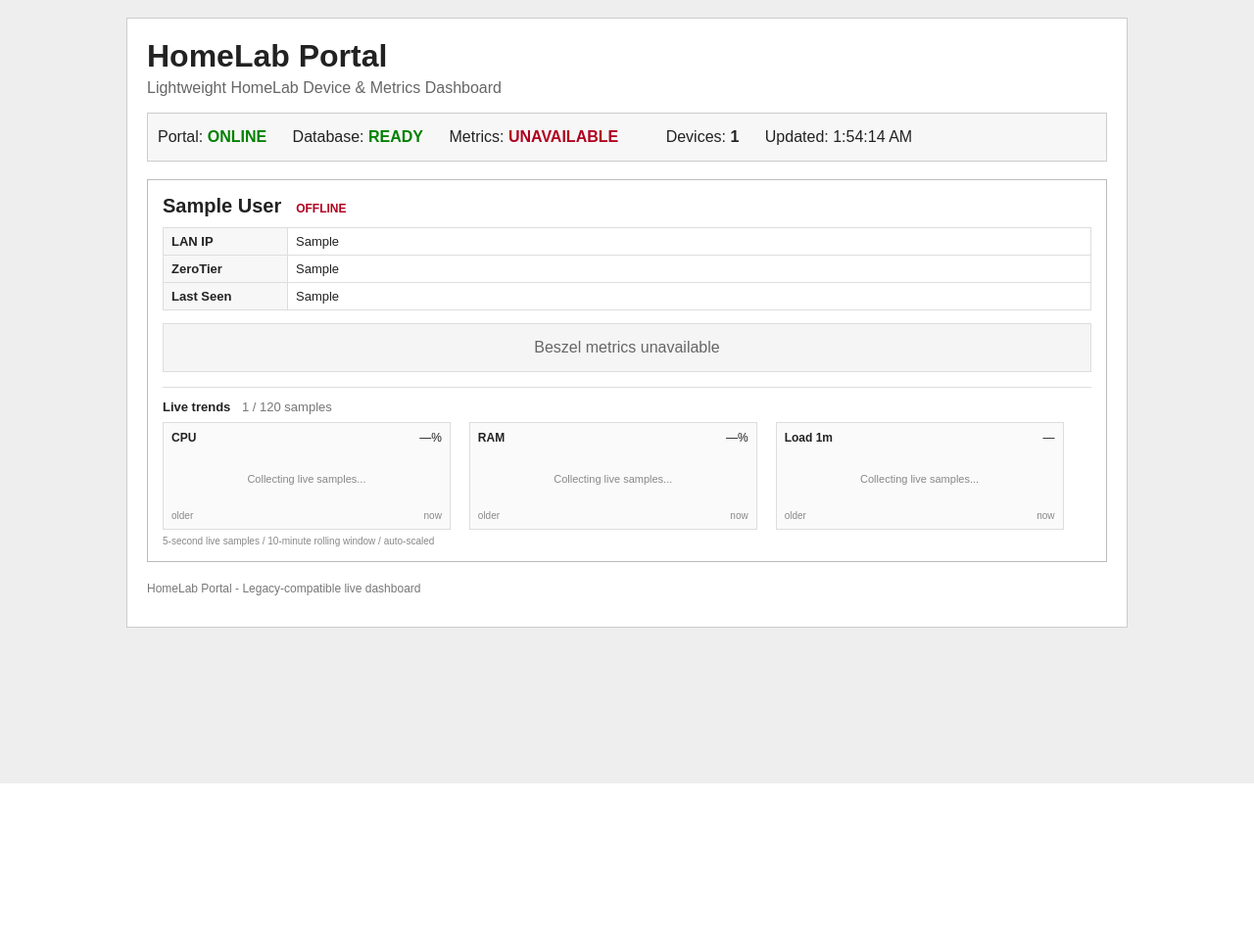
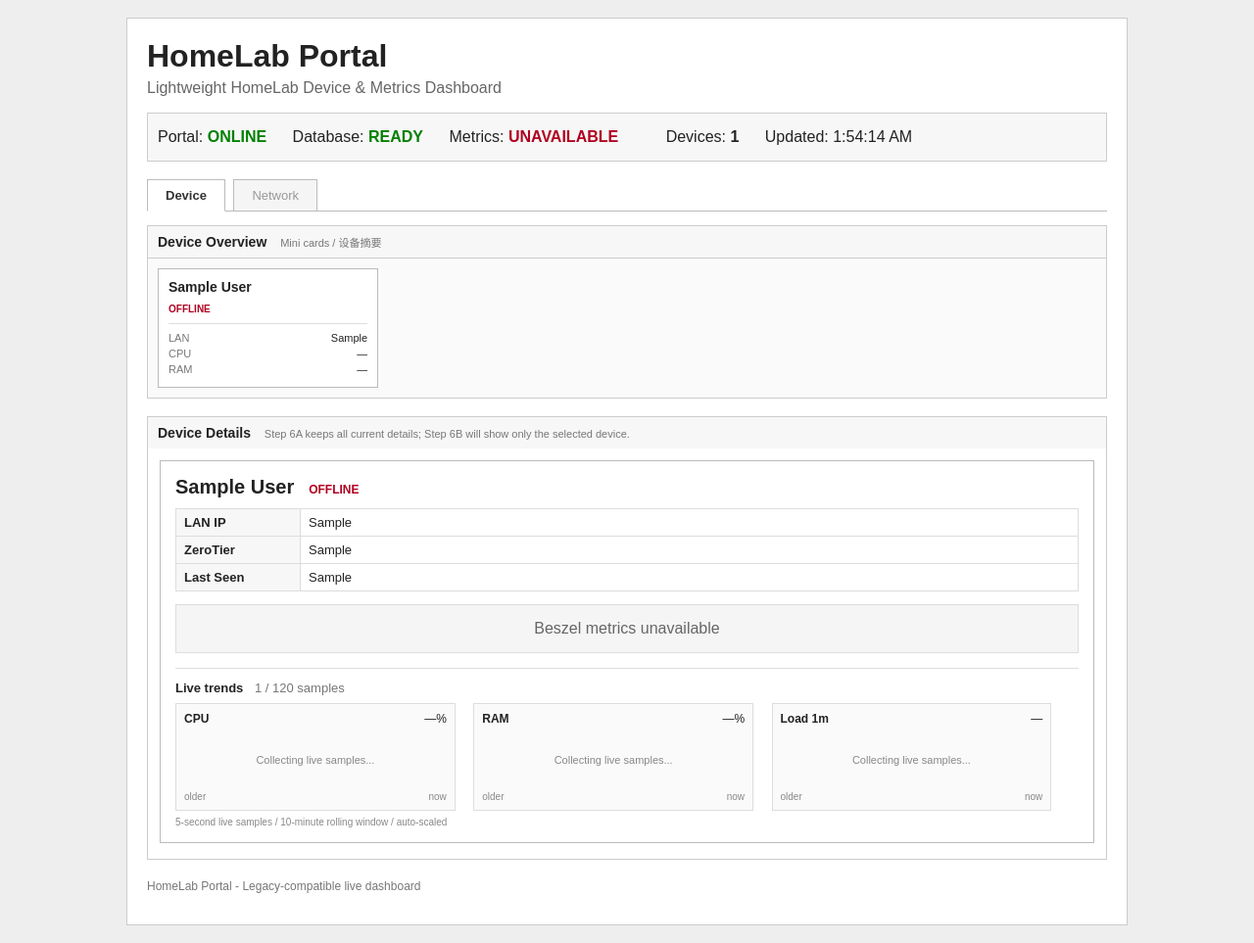
Before and after one commit to hhb-coding/homelab-portal, a Flask app: page / in a window 1280 px wide. Shown: the whole page at 98% size. Before the commit the page ends 800 px from the top, so only its background shows below. Run offline with Flask 3, Linux system fonts and the light colour scheme; tables that the repository leaves empty hold one stand-in row (values such as "Sample post").

Commit message:
feat: add dashboard mini-card layout

```diff
--- a/static/dashboard.js
+++ b/static/dashboard.js
@@ -478,6 +478,34 @@
 }
 
 
+
+function miniCard(d) {
+  var online = d.beszel_status === "up";
+  var metrics = d.metrics_available === true;
+  var h = '<div class="mini-card">';
+
+  h += '<div class="mini-card-head">'
+    + '<strong>' + esc(nameOf(d)) + '</strong>'
+    + '<span class="' + (online ? "ok" : "bad") + '">'
+    + (online ? "ONLINE" : "OFFLINE")
+    + '</span></div>';
+
+  h += '<div class="mini-card-body">';
+  h += '<div><span>LAN</span><b>' + esc(d.lan_ip || "—") + '</b></div>';
+
+  if (metrics) {
+    h += '<div><span>CPU</span><b>' + num(d.cpu_percent, 1) + '%</b></div>';
+    h += '<div><span>RAM</span><b>' + num(d.memory_percent, 1) + '%</b></div>';
+  } else {
+    h += '<div><span>CPU</span><b>—</b></div>';
+    h += '<div><span>RAM</span><b>—</b></div>';
+  }
+
+  h += '</div></div>';
+  return h;
+}
+
+
 function card(d) {
   var online = d.beszel_status === "up";
   var h = '<div class="card">';
@@ -506,7 +534,7 @@
 }
 
 function render(data) {
-  var list = data.devices || [], h = "", i;
+  var list = data.devices || [], h = "", mini = "", i;
 
   /*
    * Store the newest sample before rendering.
@@ -522,11 +550,16 @@
   }
 
   if (list.length === 0) {
+    mini = '<div class="loading">No devices registered.</div>';
     h = '<div class="loading">No devices registered.</div>';
   } else {
-    for (i = 0; i < list.length; i = i + 1) { h += card(list[i]); }
+    for (i = 0; i < list.length; i = i + 1) {
+      mini += miniCard(list[i]);
+      h += card(list[i]);
+    }
   }
 
+  document.getElementById("mini-devices").innerHTML = mini;
   document.getElementById("devices").innerHTML = h;
   document.getElementById("dashboard-error").className = "error hidden";
   document.getElementById("last-updated").innerHTML =
--- a/static/style.css
+++ b/static/style.css
@@ -143,3 +143,153 @@
     margin-bottom: 8px;
   }
 }
+
+/* Step 6A: dashboard information architecture / Dashboard 信息架构 */
+.dashboard-tabs {
+  margin: 0 0 14px 0;
+  padding: 0;
+  border-bottom: 1px solid #bbbbbb;
+}
+
+.dashboard-tab {
+  display: inline-block;
+  margin: 0 4px -1px 0;
+  padding: 8px 18px;
+  border: 1px solid #bbbbbb;
+  background: #eeeeee;
+  color: #333333;
+  font-size: 13px;
+}
+
+.dashboard-tab.active-tab {
+  background: #ffffff;
+  border-bottom-color: #ffffff;
+  font-weight: bold;
+}
+
+.dashboard-tab.disabled-tab {
+  color: #999999;
+  background: #f5f5f5;
+}
+
+.section-block {
+  margin-bottom: 18px;
+}
+
+.section-heading {
+  padding: 8px 10px;
+  border: 1px solid #cccccc;
+  border-bottom: none;
+  background: #f7f7f7;
+  font-size: 14px;
+  font-weight: bold;
+}
+
+.section-heading small {
+  margin-left: 10px;
+  color: #777777;
+  font-size: 11px;
+  font-weight: normal;
+}
+
+.mini-grid {
+  overflow: hidden;
+  padding: 10px 10px 0 10px;
+  border: 1px solid #cccccc;
+  background: #fafafa;
+}
+
+.mini-card {
+  float: left;
+  width: 23.5%;
+  min-height: 118px;
+  margin: 0 2% 10px 0;
+  padding: 10px;
+  box-sizing: border-box;
+  border: 1px solid #bbbbbb;
+  background: #ffffff;
+}
+
+.mini-card:nth-child(4n) {
+  margin-right: 0;
+}
+
+.mini-card-head {
+  min-height: 34px;
+  padding-bottom: 7px;
+  margin-bottom: 6px;
+  border-bottom: 1px solid #dddddd;
+}
+
+.mini-card-head strong {
+  display: block;
+  margin-bottom: 4px;
+  font-size: 14px;
+}
+
+.mini-card-head span {
+  font-size: 10px;
+}
+
+.mini-card-body div {
+  overflow: hidden;
+  padding: 2px 0;
+  font-size: 11px;
+}
+
+.mini-card-body span {
+  float: left;
+  color: #777777;
+}
+
+.mini-card-body b {
+  float: right;
+  max-width: 70%;
+  overflow: hidden;
+  text-overflow: ellipsis;
+  white-space: nowrap;
+  font-weight: normal;
+}
+
+.detail-block #devices {
+  padding: 12px 12px 0 12px;
+  border: 1px solid #cccccc;
+  border-top: none;
+}
+
+.detail-block .card {
+  margin-bottom: 16px;
+}
+
+@media screen and (max-width: 800px) {
+  .mini-card {
+    width: 49%;
+    margin-right: 2%;
+  }
+
+  .mini-card:nth-child(4n) {
+    margin-right: 2%;
+  }
+
+  .mini-card:nth-child(2n) {
+    margin-right: 0;
+  }
+}
+
+@media screen and (max-width: 600px) {
+  .section-heading small {
+    display: block;
+    margin: 3px 0 0 0;
+  }
+
+  .mini-card {
+    float: none;
+    width: 100%;
+    margin-right: 0;
+  }
+
+  .mini-card:nth-child(4n),
+  .mini-card:nth-child(2n) {
+    margin-right: 0;
+  }
+}
--- a/templates/index.html
+++ b/templates/index.html
@@ -4,7 +4,7 @@
   <meta charset="UTF-8">
   <meta name="viewport" content="width=device-width, initial-scale=1.0">
   <title>{{ app_name }}</title>
-  <link rel="stylesheet" href="{{ url_for('static', filename='style.css') }}">
+  <link rel="stylesheet" href="{{ url_for('static', filename='style.css') }}?v=6a1">
 </head>
 <body>
 <div class="container">
@@ -22,10 +22,31 @@
   </div>
 
   <div id="dashboard-error" class="error hidden">Unable to load dashboard data.</div>
-  <div id="devices"><div class="loading">Loading HomeLab devices...</div></div>
+  <div class="dashboard-tabs">
+    <button type="button" class="dashboard-tab active-tab" id="tab-device">Device</button>
+    <button type="button" class="dashboard-tab disabled-tab" id="tab-network" disabled="disabled">Network</button>
+  </div>
+
+  <div class="section-block">
+    <div class="section-heading">
+      <span>Device Overview</span>
+      <small>Mini cards / 设备摘要</small>
+    </div>
+    <div id="mini-devices" class="mini-grid">
+      <div class="loading">Loading device overview...</div>
+    </div>
+  </div>
+
+  <div class="section-block detail-block">
+    <div class="section-heading">
+      <span>Device Details</span>
+      <small>Step 6A keeps all current details; Step 6B will show only the selected device.</small>
+    </div>
+    <div id="devices"><div class="loading">Loading HomeLab devices...</div></div>
+  </div>
 
   <p class="footer">HomeLab Portal - Legacy-compatible live dashboard</p>
 </div>
-<script src="{{ url_for('static', filename='dashboard.js') }}?v=5e1"></script>
+<script src="{{ url_for('static', filename='dashboard.js') }}?v=6a1"></script>
 </body>
 </html>
```
